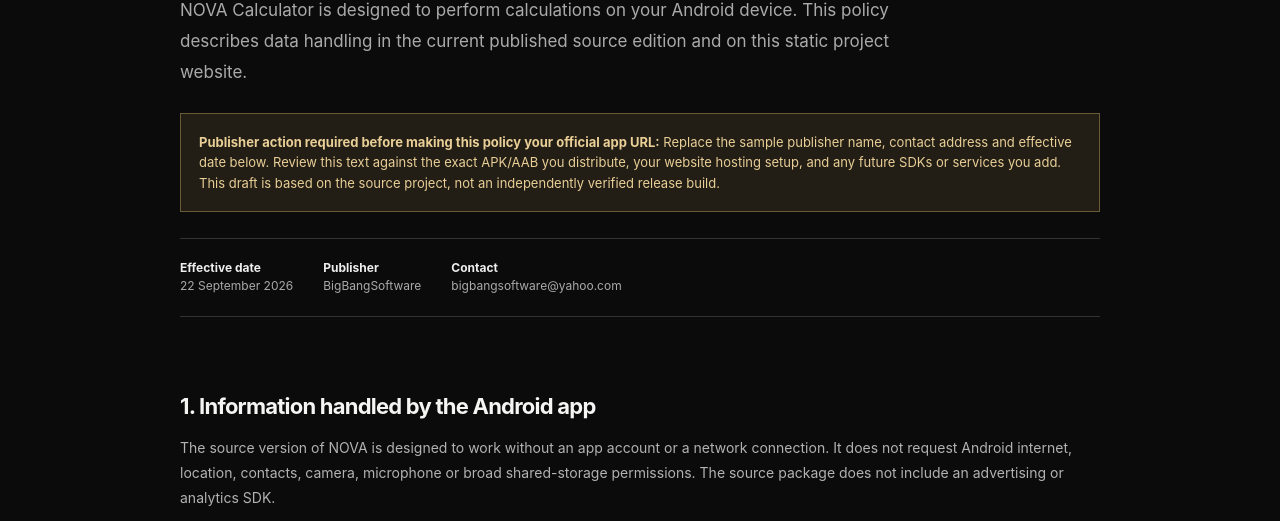
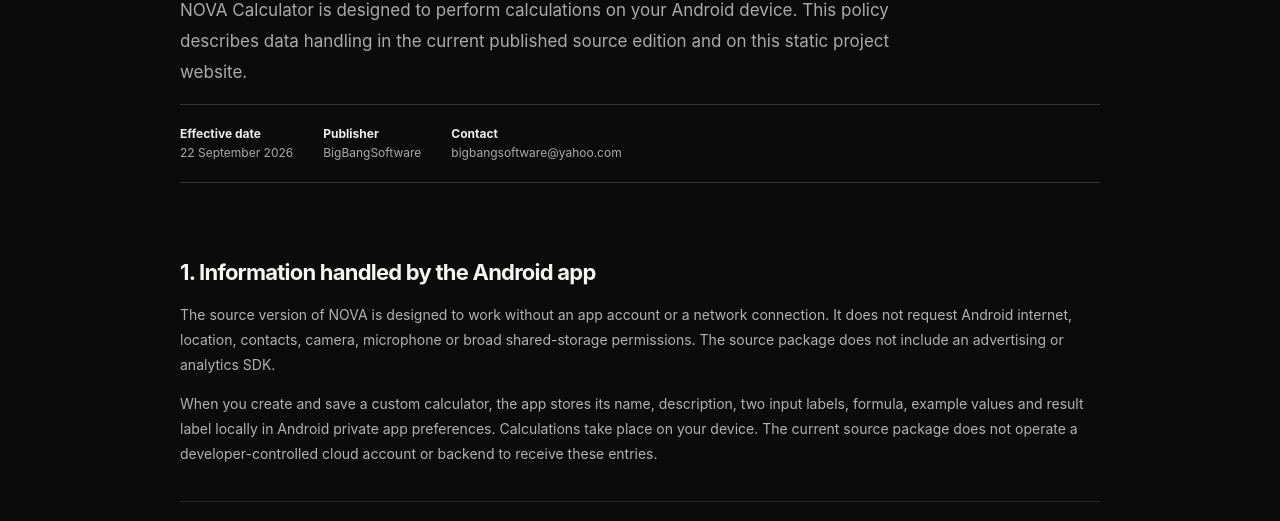
Before and after one commit to BigBangKing/NOVA-Scientific-Calculator, a plain HTML site: page privacy-policy.html in a window 1280 px wide. Shown: the part 271-792 px from the top of the page. Drawn offline with Linux system fonts and the light colour scheme.

Commit message:
Update privacy-policy.html

```diff
--- a/privacy-policy.html
+++ b/privacy-policy.html
@@ -16,7 +16,6 @@
 <a class="skip-link" href="#main">Skip to content</a>
 <header class="site-header"><div class="wrap header-inner"><a class="brand" href="index.html" aria-label="NOVA home"><img src="assets/icons/nova-icon.svg" width="32" height="32" alt=""><span>NOVA<span class="brand-dot">.</span></span></a><nav class="nav" aria-label="Main navigation"><a href="index.html#create">Create</a><a href="index.html#features">Features</a><a href="index.html#screenshots">Previews</a><a href="privacy-policy.html" aria-current="page">Privacy</a></nav><a class="header-action" href="index.html">Back to home <span aria-hidden="true">↗</span></a></div></header>
 <main id="main" class="policy-page wrap"><p class="eyebrow">NOVA / YOUR PRIVACY</p><h1>Privacy policy.</h1><p class="lead">NOVA Calculator is designed to perform calculations on your Android device. This policy describes data handling in the current published source edition and on this static project website.</p>
-  <div class="policy-alert" role="note"><strong>Publisher action required before making this policy your official app URL:</strong> Replace the sample publisher name, contact address and effective date below. Review this text against the exact APK/AAB you distribute, your website hosting setup, and any future SDKs or services you add. This draft is based on the source project, not an independently verified release build.</div>
   <div class="policy-meta"><span><strong>Effective date</strong><time datetime="2026-09-22">22 September 2026</time></span><span><strong>Publisher</strong>BigBangSoftware</span><span><strong>Contact</strong><a data-contact data-show-email="true" href="mailto:bigbangsoftware@yahoo.com">bigbangsoftware@yahoo.com</a> </span></div>
   <div class="policy-content">
     <section><h2>1. Information handled by the Android app</h2><p>The source version of NOVA is designed to work without an app account or a network connection. It does not request Android internet, location, contacts, camera, microphone or broad shared-storage permissions. The source package does not include an advertising or analytics SDK.</p><p>When you create and save a custom calculator, the app stores its name, description, two input labels, formula, example values and result label locally in Android private app preferences. Calculations take place on your device. The current source package does not operate a developer-controlled cloud account or backend to receive these entries.</p></section>
```
